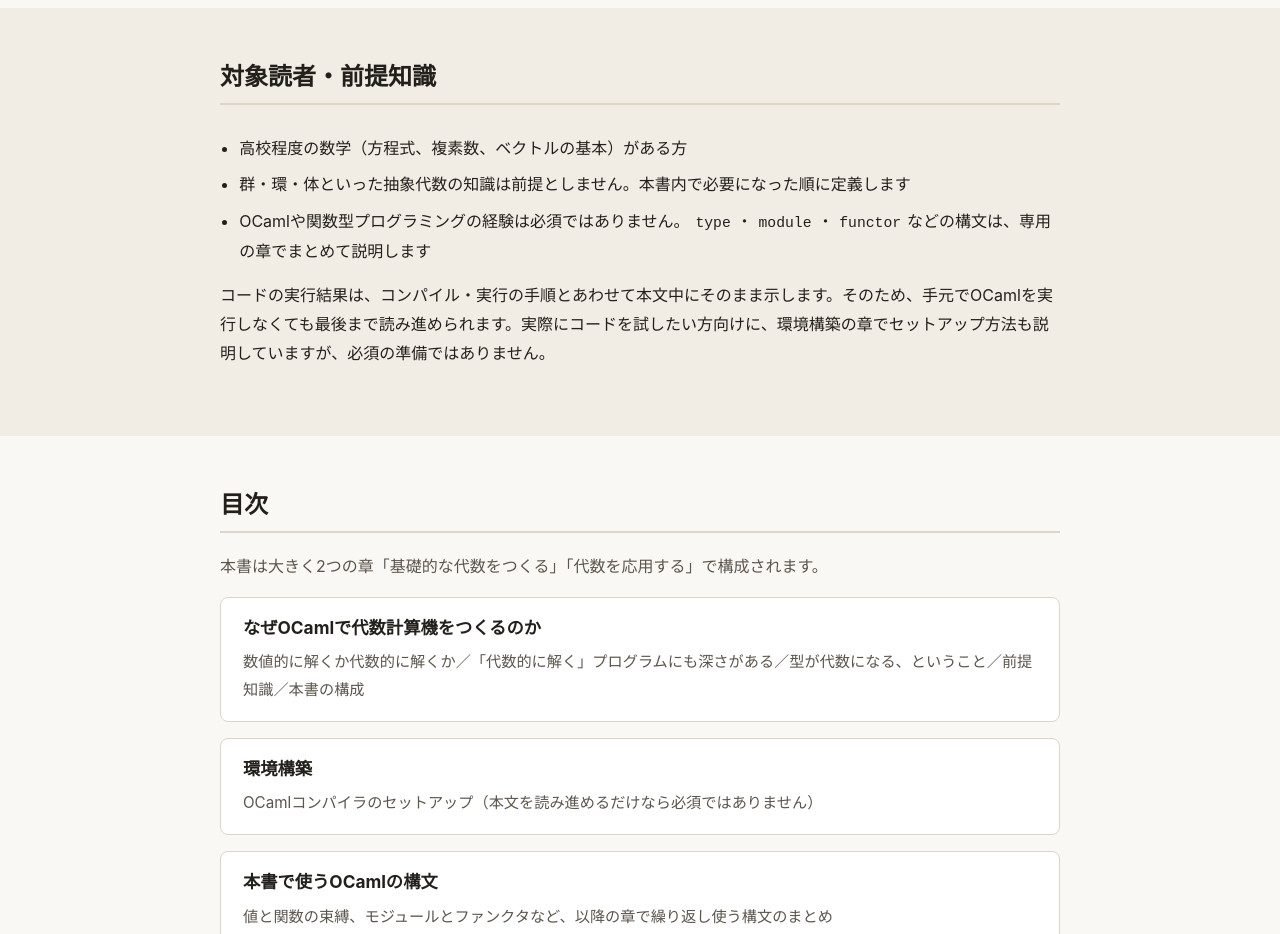
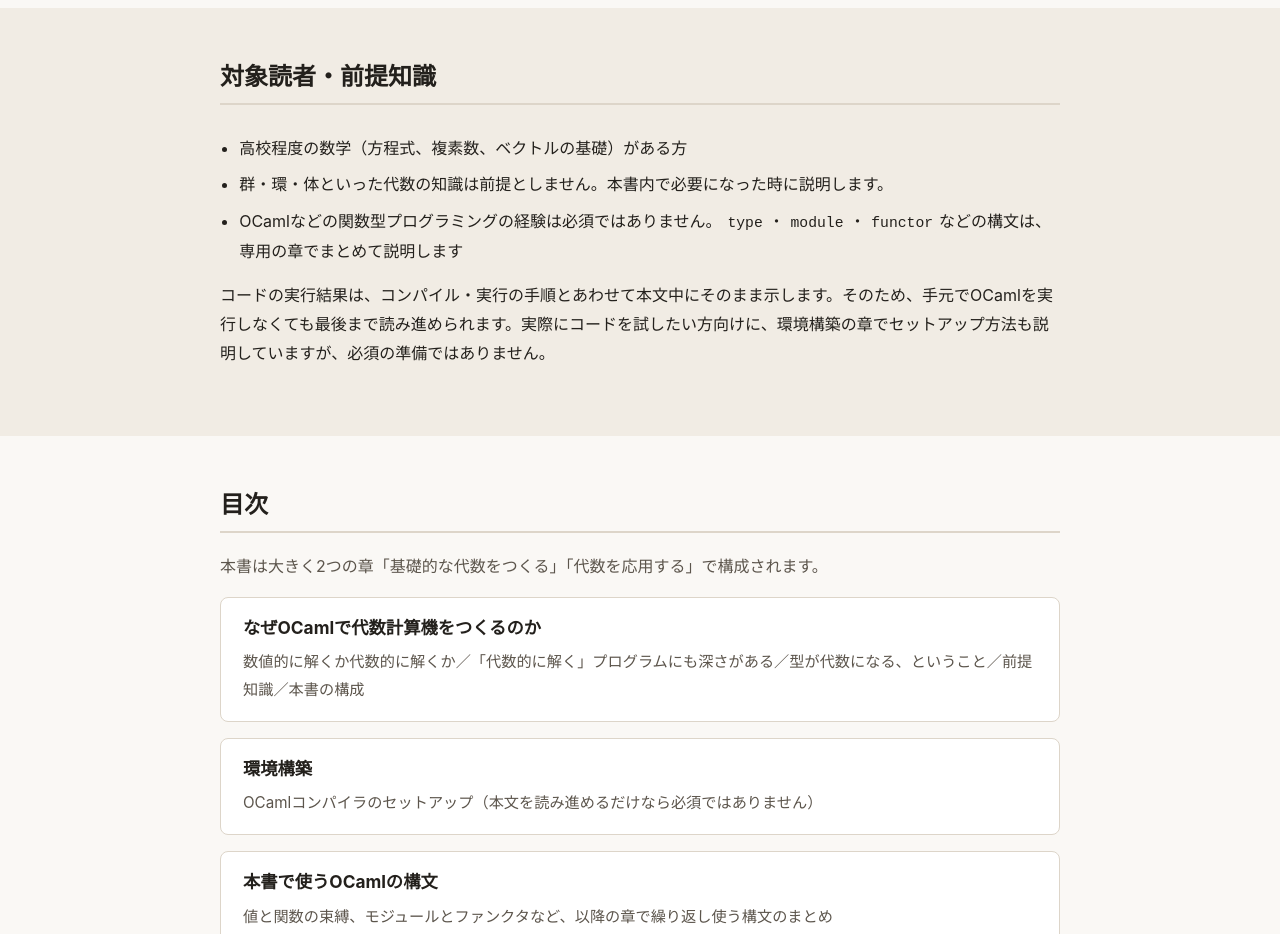
Before and after one commit to icchon/icchon.github.io, a plain HTML site: page index.html in a window 1280 px wide. Shown: the part 1540-2474 px from the top of the page. Drawn offline with Linux system fonts and the light colour scheme.

Commit message:
Update index.html

```diff
--- a/index.html
+++ b/index.html
@@ -565,9 +565,9 @@ code {
     <div class="container">
       <h2>対象読者・前提知識</h2>
       <ul class="checklist">
-        <li>高校程度の数学（方程式、複素数、ベクトルの基本）がある方</li>
-        <li>群・環・体といった抽象代数の知識は前提としません。本書内で必要になった順に定義します</li>
-        <li>OCamlや関数型プログラミングの経験は必須ではありません。<code>type</code>・<code>module</code>・<code>functor</code>などの構文は、専用の章でまとめて説明します</li>
+        <li>高校程度の数学（方程式、複素数、ベクトルの基礎）がある方</li>
+        <li>群・環・体といった代数の知識は前提としません。本書内で必要になった時に説明します。</li>
+        <li>OCamlなどの関数型プログラミングの経験は必須ではありません。<code>type</code>・<code>module</code>・<code>functor</code>などの構文は、専用の章でまとめて説明します</li>
       </ul>
       <p>コードの実行結果は、コンパイル・実行の手順とあわせて本文中にそのまま示します。そのため、手元でOCamlを実行しなくても最後まで読み進められます。実際にコードを試したい方向けに、環境構築の章でセットアップ方法も説明していますが、必須の準備ではありません。</p>
     </div>
```
